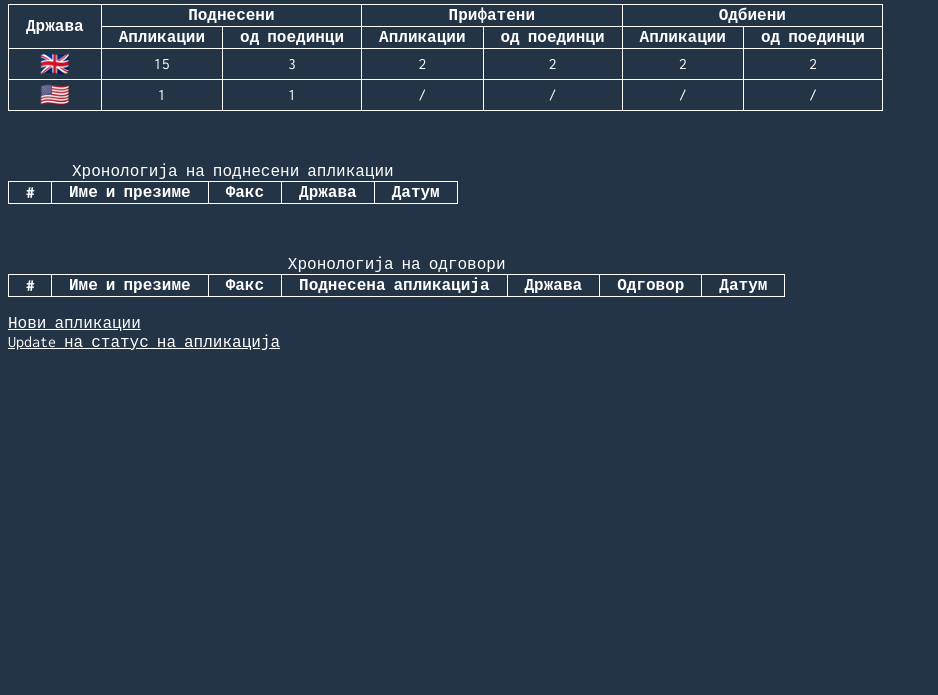
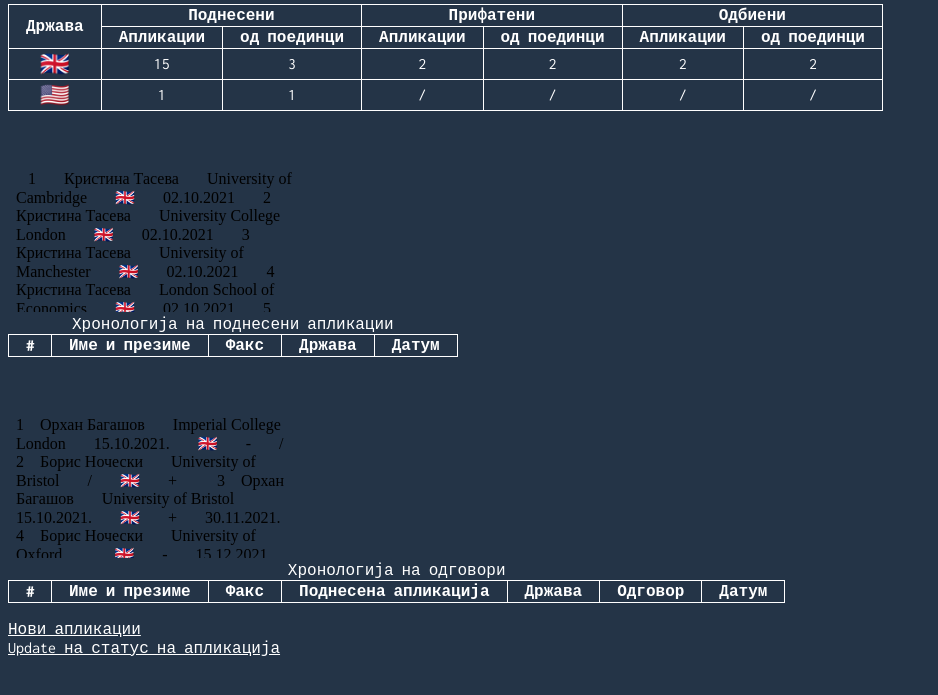
Before and after one commit to jdamjan/tazedijaspora, a plain HTML site: page index.html in a window 1280 px wide. Shown: the part 79-774 px from the top of the page, without its empty margins (0-938 px from the left). Drawn offline with Linux system fonts and the light colour scheme.

Commit message:
Update index.html

```diff
--- a/index.html
+++ b/index.html
@@ -78,7 +78,9 @@
           <th>&nbsp;&nbsp;Држава&nbsp;&nbsp;</th>
           <th>&nbsp;&nbsp;Датум&nbsp;&nbsp;</th>
       </tr>
-      <div data-include="/aplikacii.html"></div>
+      <object type="text/html" data="aplikacii.html">
+        <p>backup content</p>
+      </object>
 
   </table>
   <br />
@@ -95,7 +97,9 @@
           <th>&nbsp;&nbsp;Одговор&nbsp;&nbsp;</th>
           <th>&nbsp;&nbsp;Датум&nbsp;&nbsp;</th>
       </tr>
-      <div data-include="/odgovori.html"></div>
+      <object type="text/html" data="odgovori.html">
+        <p>backup content</p>
+      </object>
   </table>
 
   <br />
```
